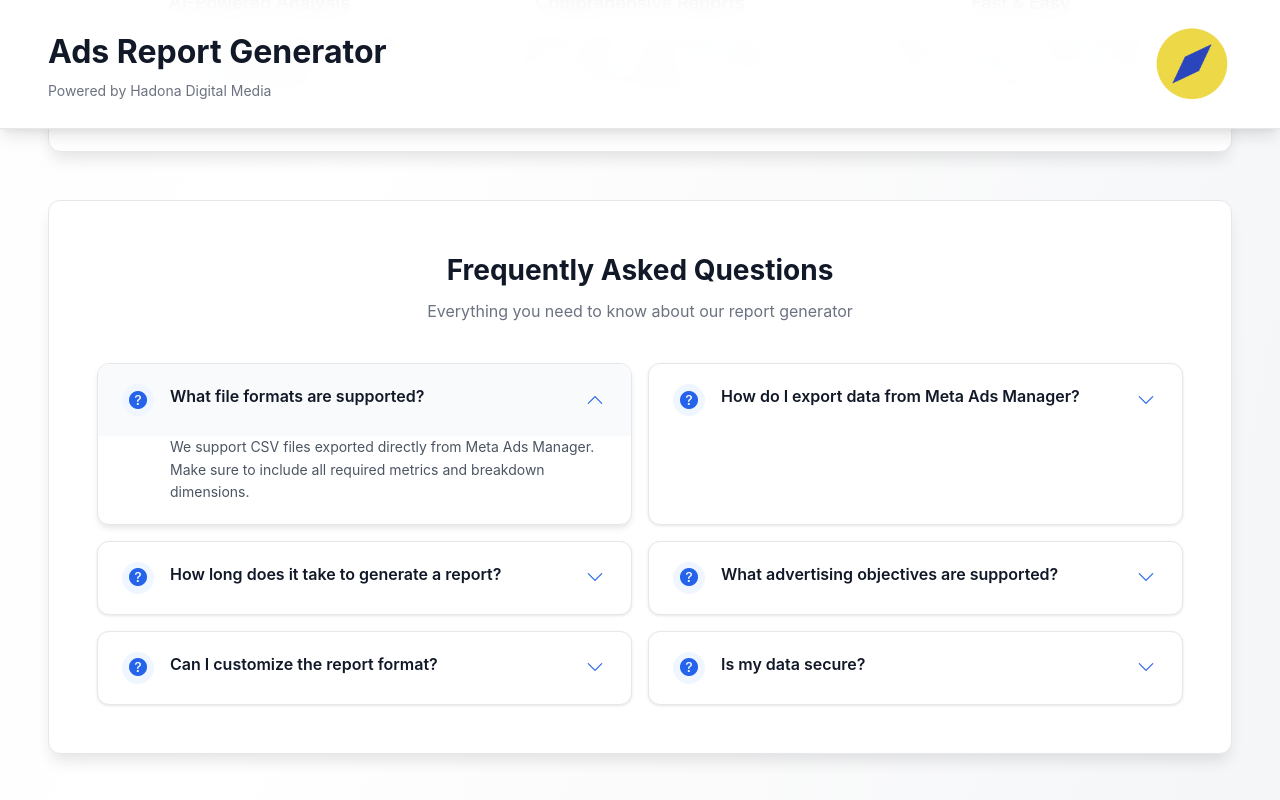
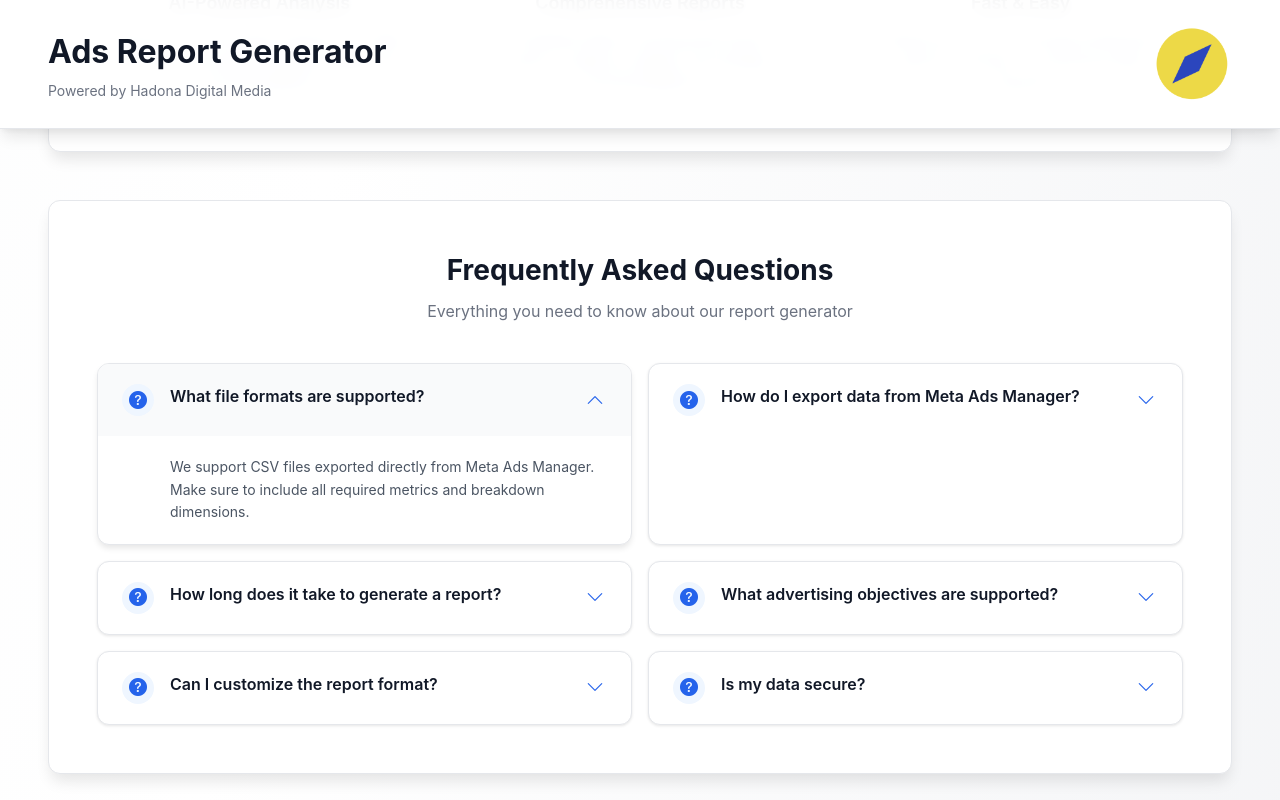
Before and after one commit to Briyanes/meta-ads-report-generator, a Next.js app: page /home in a window 1280 px wide. Both pictures are taken after a click on the button "What file formats are supported?". Shown: the part 4347-5147 px from the top of the page. Built offline with nearby package versions, Linux system fonts and the light colour scheme.

Commit message:
fix: Add padding-top to FAQ answer content for better vertical spacing

```diff
--- a/app/home/page.tsx
+++ b/app/home/page.tsx
@@ -1894,7 +1894,7 @@ export default function HomePage() {
                     maxHeight: isOpen ? '500px' : '0',
                     overflow: 'hidden',
                     transition: 'max-height 0.3s ease, padding 0.3s ease, opacity 0.3s ease',
-                    padding: isOpen ? '0 24px 20px 72px' : '0 24px',
+                    padding: isOpen ? '20px 24px 20px 72px' : '0 24px',
                     opacity: isOpen ? 1 : 0
                   }}>
                     <p style={{
```
